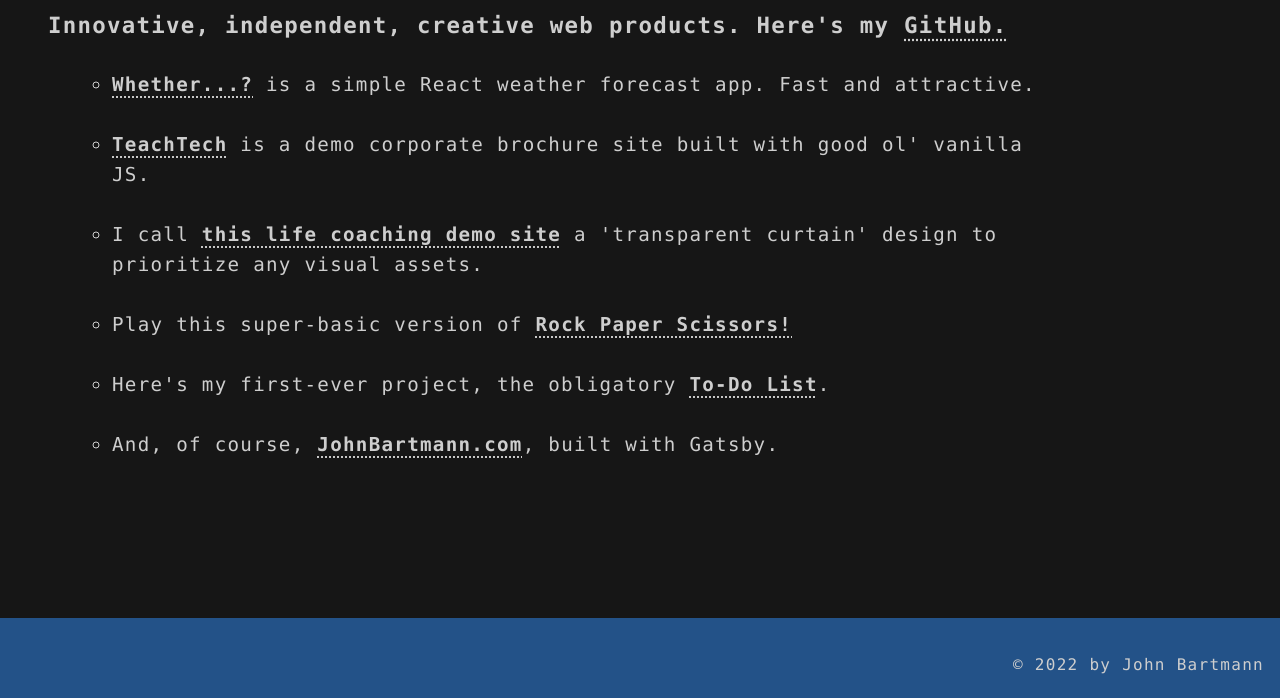
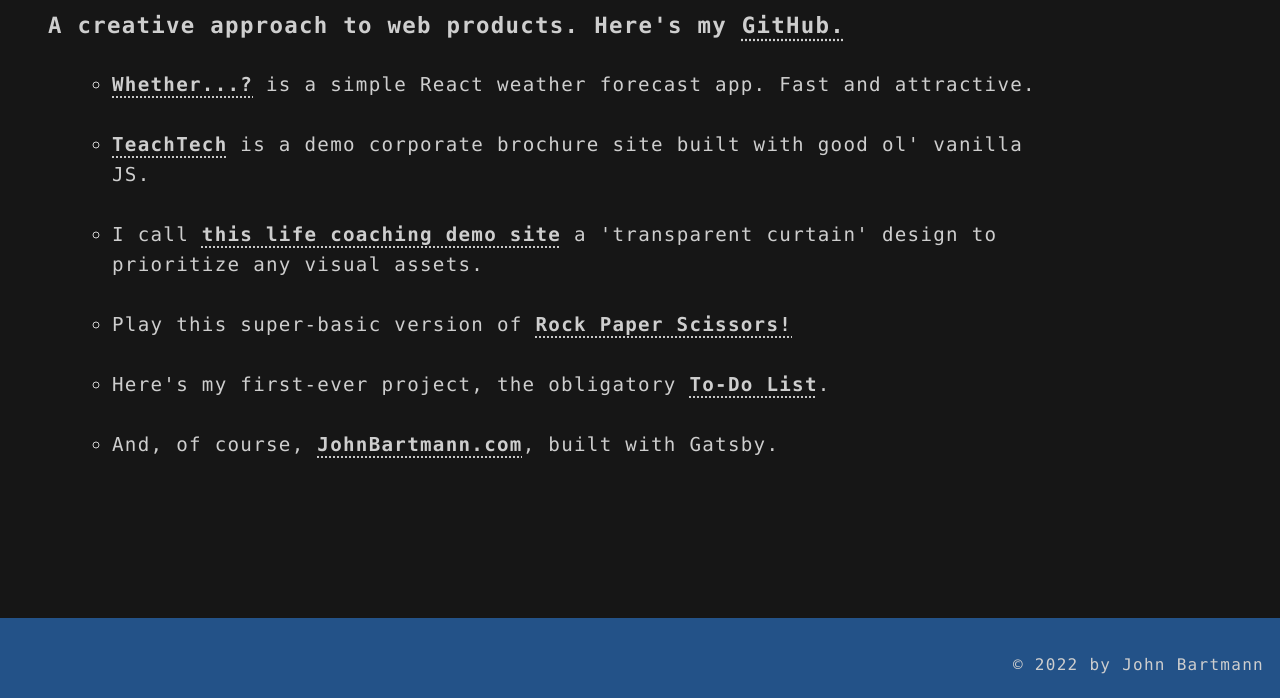
Before and after one commit to pravda23/jbcom, a Gatsby site: page /coding in a window 1280 px wide. Shown: the part 178-876 px from the top of the page. Built offline with nearby package versions, Linux system fonts and the light colour scheme; Gatsby itself is replaced by a stand-in of ours.

Commit message:
test version control

```diff
--- a/src/pages/coding.js
+++ b/src/pages/coding.js
@@ -10,7 +10,7 @@
             <h1>Front-end web development</h1>
             <br />
             <h3>
-              Innovative, independent, creative web products. Here's my{" "}
+              A creative approach to web products. Here's my{" "}
               <a href="https://github.com/pravda23" target="_blank">
                 GitHub.
               </a>
```
